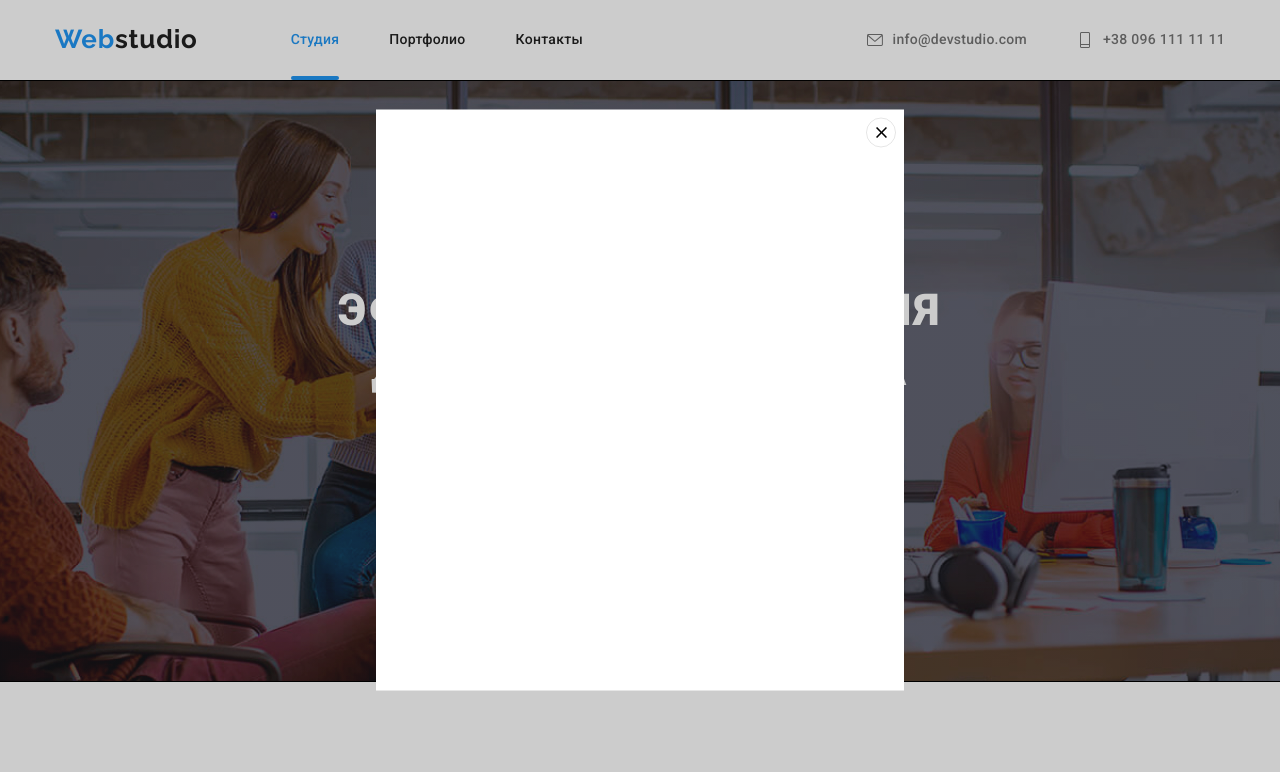
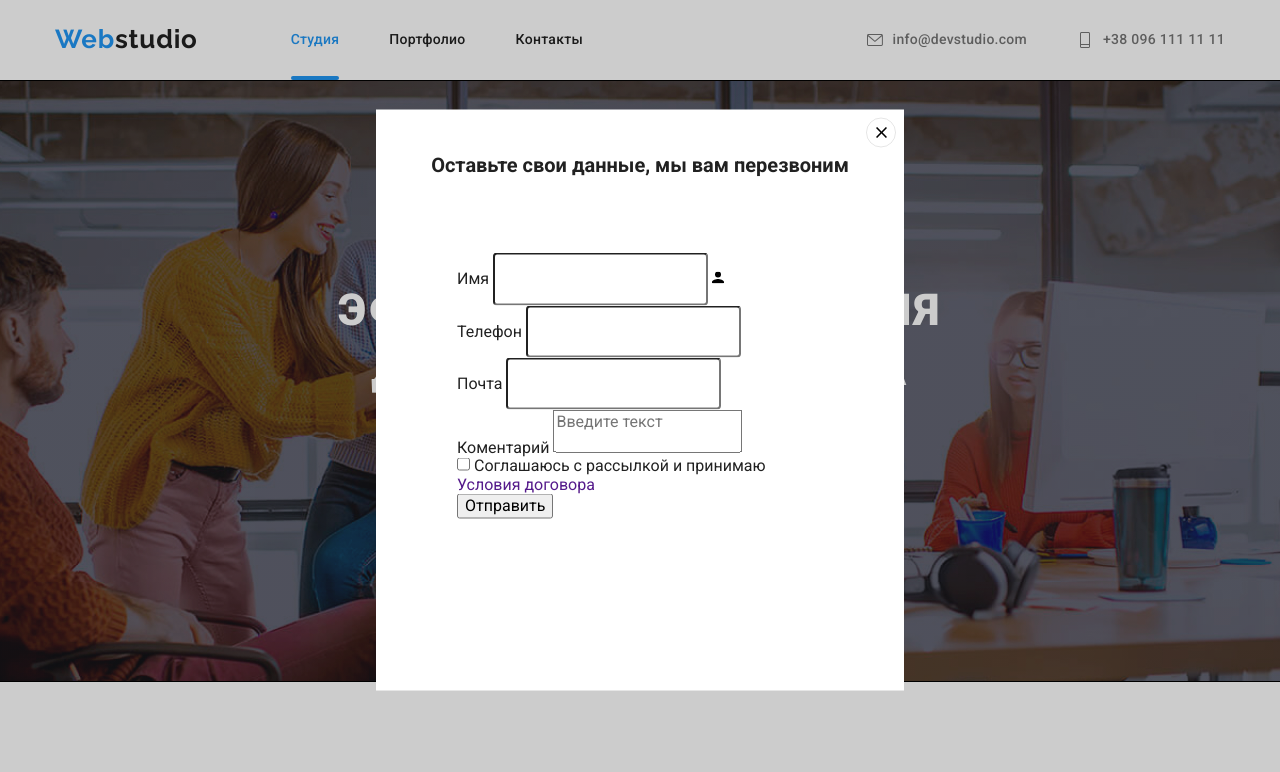
Before and after one commit to IrynaDiachenko/goit-markup-hw-06, a plain HTML site: page index.html in a window 1280 px wide. Both pictures are taken after a click on the button "Заказать услугу". Shown: the top 772 px of the page. Drawn offline with nearby package versions, Linux system fonts and the light colour scheme.

Commit message:
Modal form1

```diff
--- a/css/styles.css
+++ b/css/styles.css
@@ -331,6 +331,70 @@ transition: opasity 250ms var(--cubic);
     fill: var(--logo-color);
 }
 
+
+
+/* MODAL FORM */
+
+.group {
+
+}
+
+.modal-title{
+margin-top: 0;
+font-size: 20px;
+font-weight: 700;
+line-height: 1.12px;
+margin-top: 40px;
+margin-bottom: 12px;
+text-align: center;
+}
+
+textarea {
+    resize: none;
+}
+
+.form {
+    width: 448px;
+    /* height: 40px; */
+    margin-left: auto;
+    margin-right: auto;
+    padding: 75px 41px 39px;
+
+}
+
+.form-name,
+.form-tel,
+.form-mail (
+    font-size: 12px;
+    font-weight: 400;
+    line-height: 1.12px;
+)
+
+.form-field {
+outline: 1px solid var(--text-color);
+width: 100%;
+height: 40px;
+margin-bottom: 40px;
+display: flex;
+flex-direction: column;
+
+}
+
+.form-field input{
+margin: 0;
+padding: 15px 14px;
+border-radius: 4px;
+}
+
+.form-field label {
+    margin-bottom: 5px;
+
+}
+
+.form-field input::placeholder{
+    color: #757575;
+    padding: 16px 12px;
+}
 
 
 
--- a/index.html
+++ b/index.html
@@ -481,19 +481,11 @@
                     required />
                 <!-- <label class="subscribe-label" for="subscribe-email"></label> -->
                 <button class="submit-btn" type="submit" id="subscribe-btn-id">Подписаться
-
                     <svg class="icon-send" aria-hidden="true" width="24" height="24">
                         <use href="./images/icons/symbol-defs2.svg#icon-send"></use>
                     </svg>
                 </button>
                 </form>
-
-
-
-
-
-
-
 
 
             </div>
@@ -510,9 +502,49 @@
                 <use href="./images/icons/symbol-defs2.svg#icon-close"></use>
             </svg>
         </button>
+
+
+
+        <div role="group" class="group">
+            <p class="modal-title">Оставьте свои данные, мы вам перезвоним</p>
+
+            <form class="form modal-form">
+                <div class="form-field">
+                    <label class="form-label" for="name" class="form-name">Имя</label>
+                    <input class="form-input" type="text" name="name" id="name" autofocus>
+                    <svg class="icon-person-black" width="12" height="12">
+                        <use href="./images/icons/symbol-defs2.svg#icon-person-black"></use>
+                    </svg>
+                </div>
+
+                <div class="form-field">
+                    <label for="tel" class="form-tel">Телефон</label>
+                    <input type="tel" name="tel" id="tel">
+                </div>
+
+                <div class="form-field">
+                    <label for="tel" class="form-mail">Почта</label>
+                    <input type="email" name="mail" id="mail">
+                </div>
+
+                <div class="form-field">
+                    <label for="comment">Коментарий</label>
+                    <textarea name="comment" id="comment" placeholder="Введите текст"></textarea>
+                </div>
+
+                <div class="form-field">
+                    <input type="checkbox" name="" value="policy" id="policy" class="">
+                    <label for="conditions">Соглашаюсь с рассылкой и принимаю <a href="" class="accept"> Условия
+                            договора</a></label>
+                </div>
+
+                <button type="submit" class="">Отправить</button>
+            </form>
+        </div>
+
+
     </div>
 </div>
-
 <script src="./js/modal.js">
 </script>
 
```
